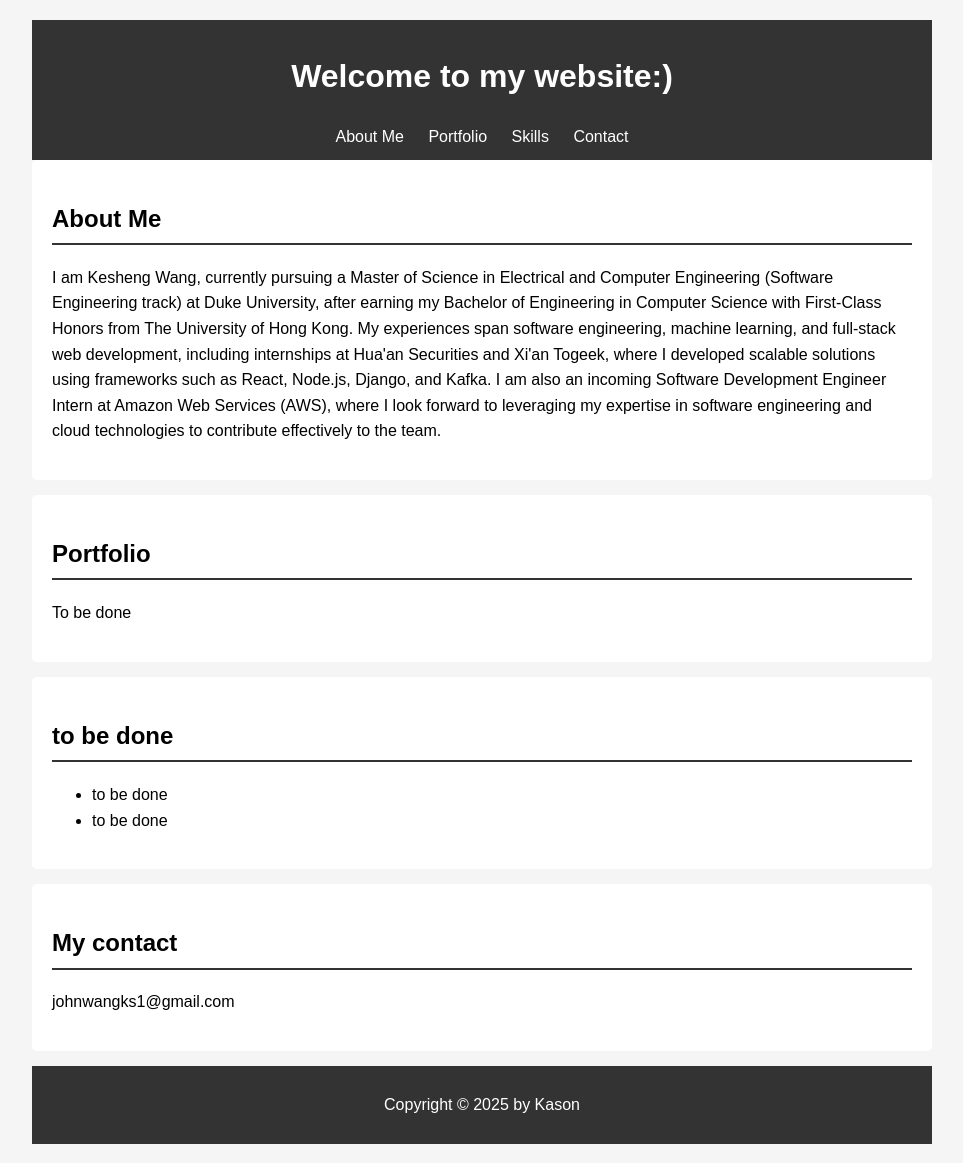
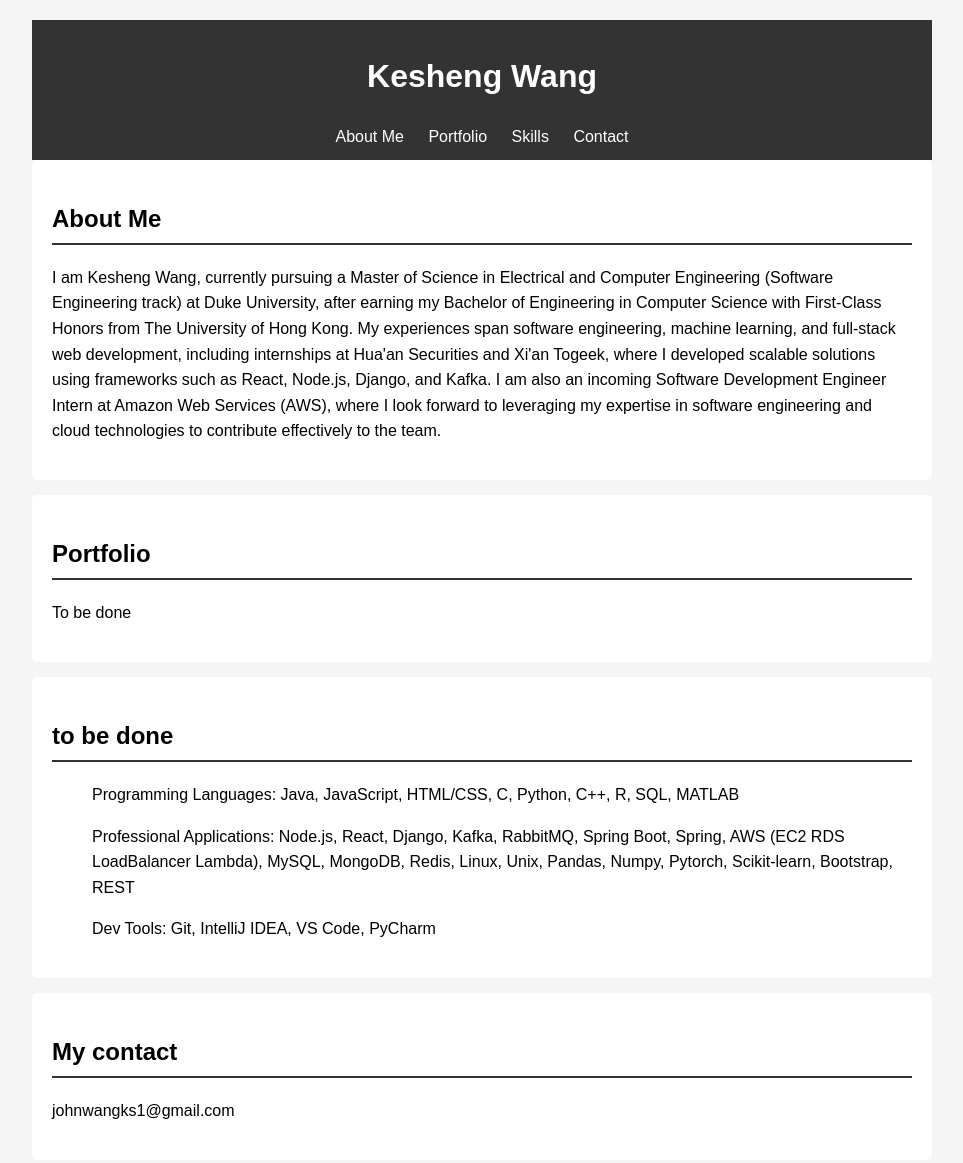
Before and after one commit to KobeWang-supreme/my-web, a plain HTML site: page index.html in a window 1280 px wide. Shown: the top 1163 px of the page, without its empty margins (158-1121 px from the left). Drawn offline with Linux system fonts and the light colour scheme.

Commit message:
Update index.html

```diff
--- a/index.html
+++ b/index.html
@@ -8,7 +8,7 @@
 </head>
 <body>
     <header>
-        <h1>Welcome to my website:)</h1>
+        <h1>Kesheng Wang</h1>
         <nav>
             <a href="#about">About Me</a>
             <a href="#portfolio">Portfolio</a>
@@ -30,8 +30,9 @@
     <section id="skills">
         <h2>to be done</h2>
         <ul>
-            <li>to be done</li>
-            <li>to be done</li>
+            <p>Programming Languages: Java, JavaScript, HTML/CSS, C, Python, C++, R, SQL, MATLAB</p>
+            <p>Professional Applications: Node.js, React, Django, Kafka, RabbitMQ, Spring Boot, Spring, AWS (EC2 RDS LoadBalancer Lambda), MySQL, MongoDB, Redis, Linux, Unix, Pandas, Numpy, Pytorch, Scikit-learn, Bootstrap, REST</p>
+            <p>Dev Tools: Git, IntelliJ IDEA, VS Code, PyCharm</p>
         </ul>
     </section>
 
```
